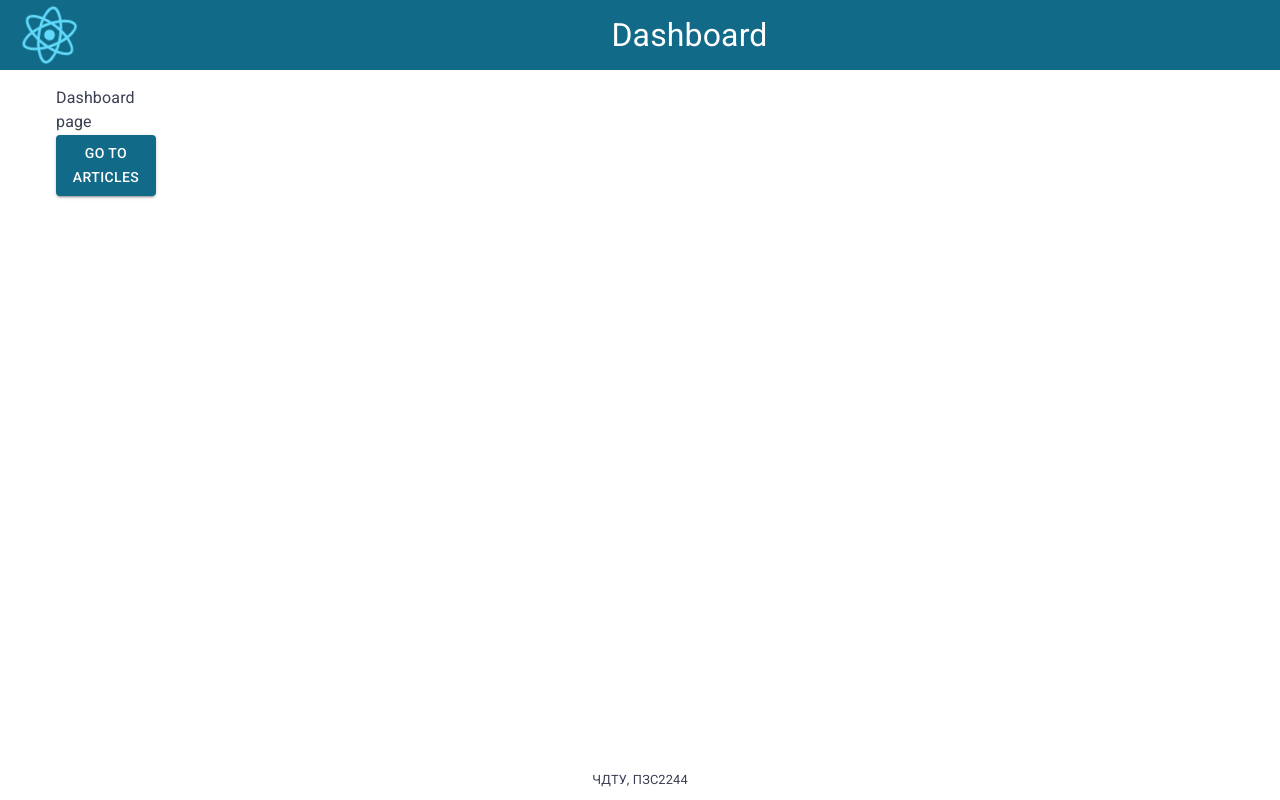
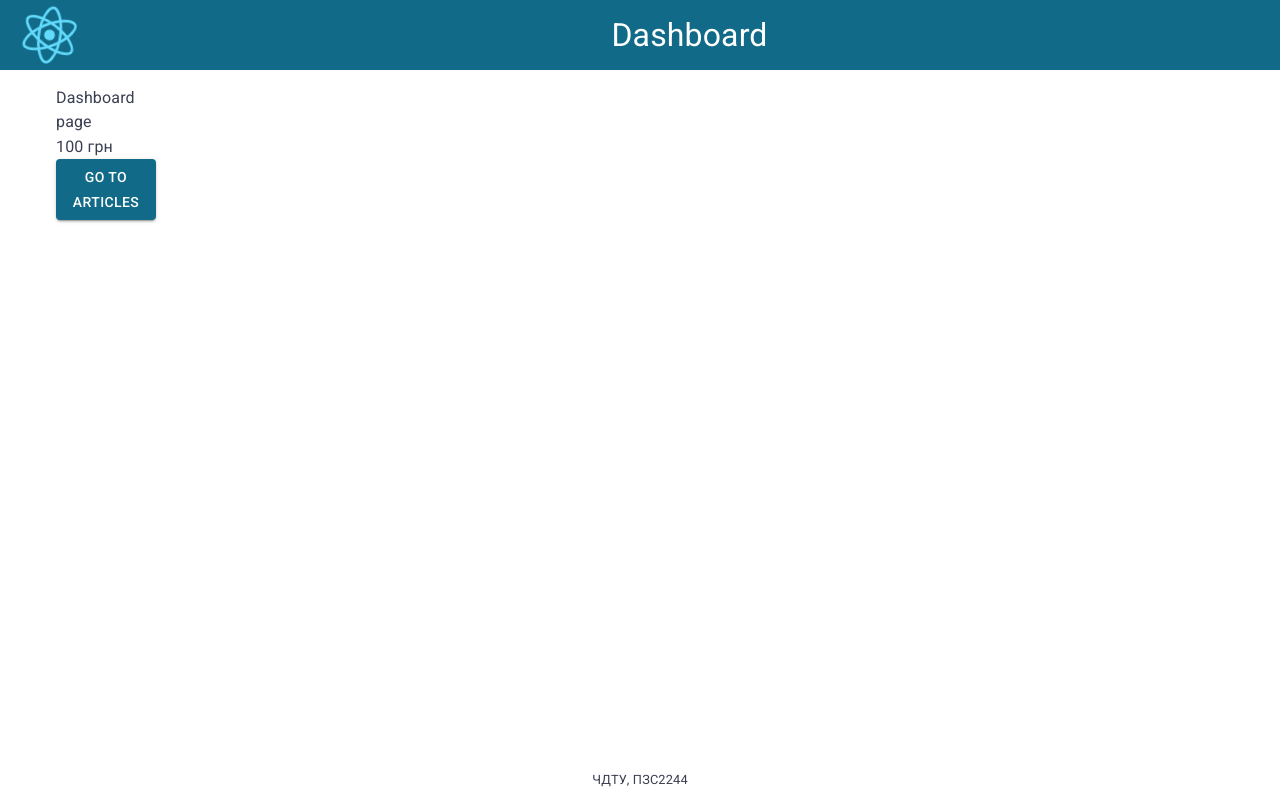
Before and after one commit to westanvv/university-library-ui, a React (Create React App) app: page / in a window 1280 px wide. Built offline with nearby package versions, Linux system fonts and the light colour scheme.

Commit message:
Added custom utils and hooks

```diff
--- a/src/pages/Dashboard/Dashboard.tsx
+++ b/src/pages/Dashboard/Dashboard.tsx
@@ -3,6 +3,7 @@ import Button from '@mui/material/Button';
 import {useNavigate} from 'react-router-dom';
 
 import Layout from 'src/components/Layout';
+import utils from 'src/utils';
 
 import styles from './Dashboard.module.scss';
 
@@ -16,6 +17,7 @@ function Dashboard() {
   return (
     <Layout name="Dashboard" className={styles.root}>
       <div>Dashboard page</div>
+      <div>{utils.formatMoney(100)}</div>
 
       <Button
         classes={{
--- /dev/null
+++ b/src/utils/format.ts
@@ -0,0 +1,3 @@
+export const formatMoney = (value: string | number) => {
+  return `${value} грн`;
+};
--- /dev/null
+++ b/src/utils/index.ts
@@ -0,0 +1,7 @@
+import * as format from './format';
+
+export * from './format';
+
+export default {
+  ...format,
+};
```
Also changed, not shown: src/hooks/index.ts (added, +7 -0 lines), src/hooks/useAuth.ts (added, +14 -0 lines).
